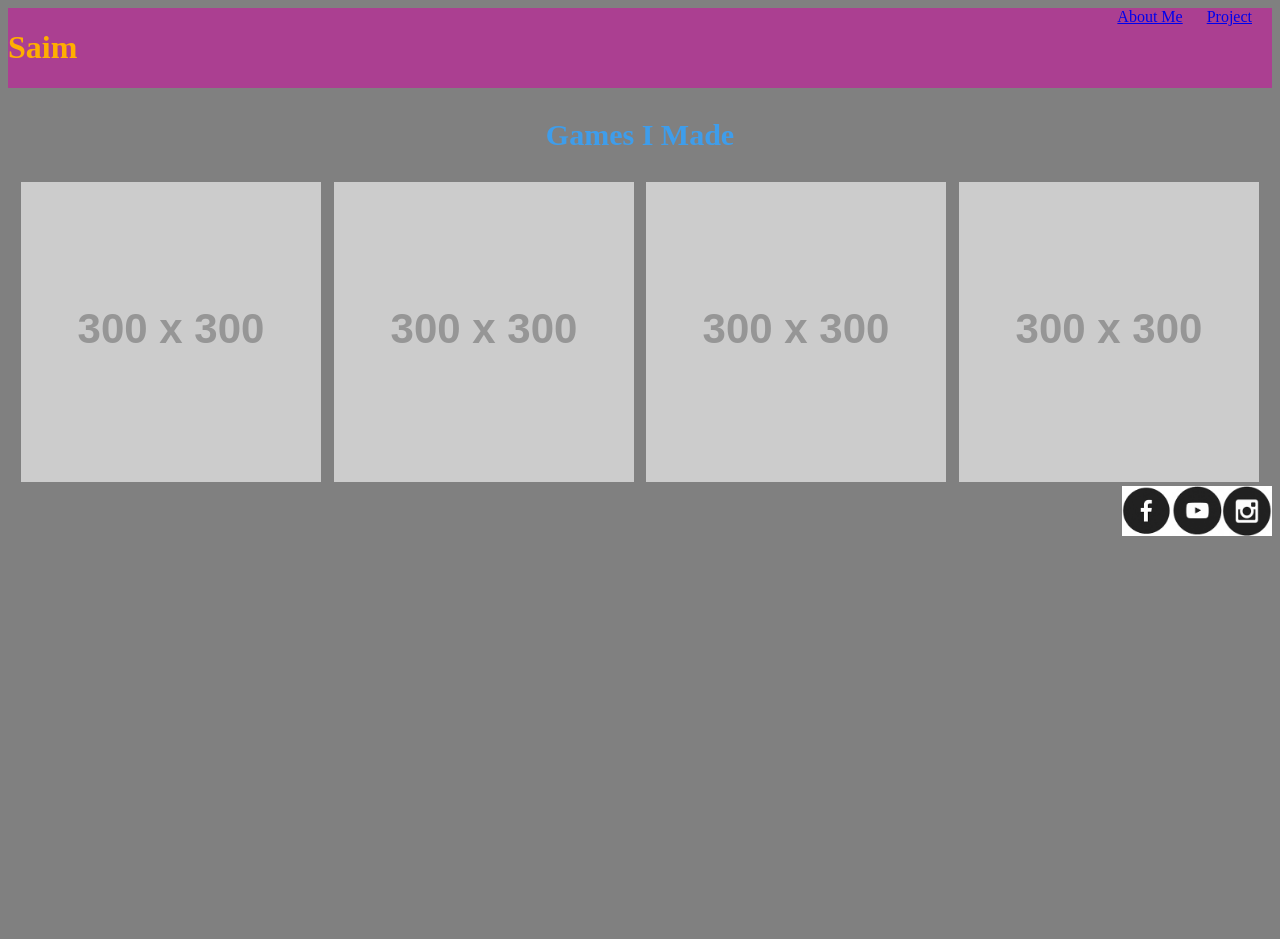
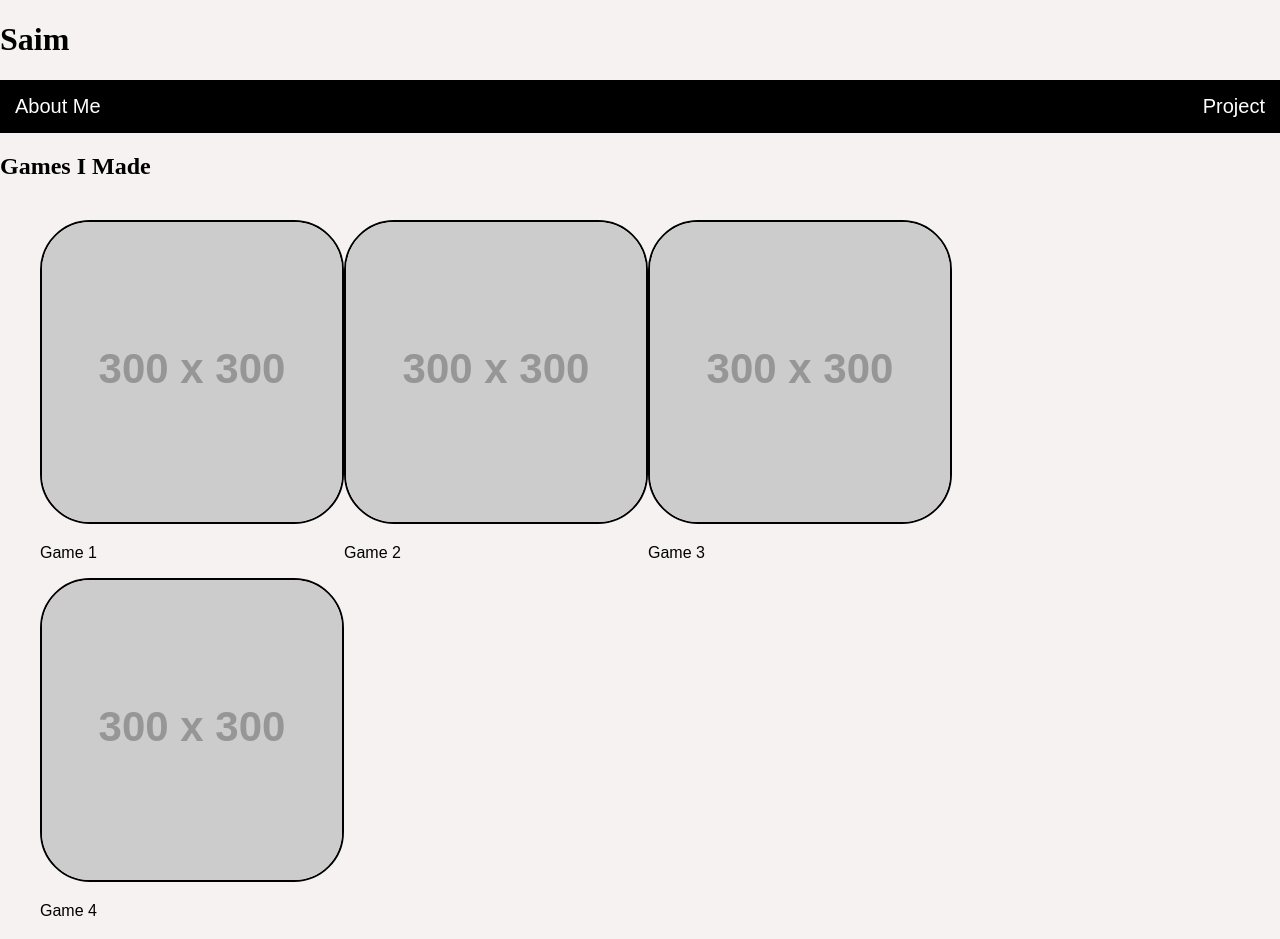
Before and after one commit to Saim-Khiladi/Class-52, a plain HTML site: page index.html in a window 1280 px wide. Shown: the top 939 px of the page. Before the commit the page ends 800 px from the top, so only its background shows below. Drawn offline with Linux system fonts and the light colour scheme; placeholder pictures from the web are drawn by us.

Commit message:
style.css

```diff
--- a/style.css
+++ b/style.css
@@ -1,65 +1,80 @@
-        h1{
-                color:rgb(255, 174, 0);
-            }
-           /* *{
-              border: solid;
-            }*/
+.menu{
+    display: flex;
+    justify-content: space-between;
+    background-color: black;
+    padding: 15px;
+    font-size: 20px;
+    font-family: sans-serif;
+    font-weight: 400;
+    color: white;
+}
+body{
+    margin: 0px;
+    background-color:#f7f2f2;
 
-            .header{
-                background-color: #AB3F91;
-                display:flex;
-                justify-content: space-between;
+}
+a{
+    text-decoration :none
+}
+a:link{
+    color:#ffffff;
+}
 
-            }
+/*a:old*/
+/*a:clicked*/
+/*a:seen{*/
+a:visited{
+    color: #ffffff;
+}
 
-            .item{
-                position: relative;
-            }
+.bodyimg{
+    position: relative;
+}
+.bodyimg p{
+    color:#f7f2f2;
+    font-size: 55px;
+    font-family: fantasy;
+    position: absolute;
+    top:10%;
+    left:50%;
+    transform: translate(-50%,-50%);
+}
+.bodyimg h3{
+    color:#f7f2f2;
+    font-family: fantasy;
+    font-size: 30px;
+    width: 1600px;
+    position: absolute;
+    top:40%;
+    left:40%;
+    transform: translate(-40%, -40%);
+}
+.grid{
+    display: flex;
+    flex-wrap: wrap;
+    margin: 40px;
+    font-family: sans-serif;
 
-            .item p{
-                position: absolute;
-                top :50%;
-                left :50%;
-                transform: translate(-50%,-50%);
-                opacity: 0;
-            }
+}
+.grid img{
+    border: 2px solid black;
+    border-radius: 50px;
+}
+.origami {
 
-            .item:hover p {
-                opacity: 0.33;
-            }
+    border-radius: 20px;
+    background-color: #ffffff;
+    padding: 30px;
+    margin: 25px;
+    width:310px;
+    font-family: fantasy;
 
-            .menu{
-                margin-right: 20px;
+}
 
-            }
+.origami:hover{
+/*.origami : mouseover{*/
+/*.origami:link{*/
+/*origami:hover{*/
 
-            .menu a{
-                margin-left: 20px;
-            }
-
-            .grid{
-
-                display:flex;
-                flex-wrap: wrap;
-                justify-content: space-evenly;
-
-            }
-
-            .footer{
-                display:flex;
-                justify-content: flex-end;
-            }
-
-            p,h2{
-               text-align: center;
-            }
-
-            h2{
-                color: #3e9deb;
-                font-size: 30px ;
-                margin: 30px;
-            }
-
-            body{
-                background-color: #808080;
-            }
+    transform: scale(1.2);
+}
```
